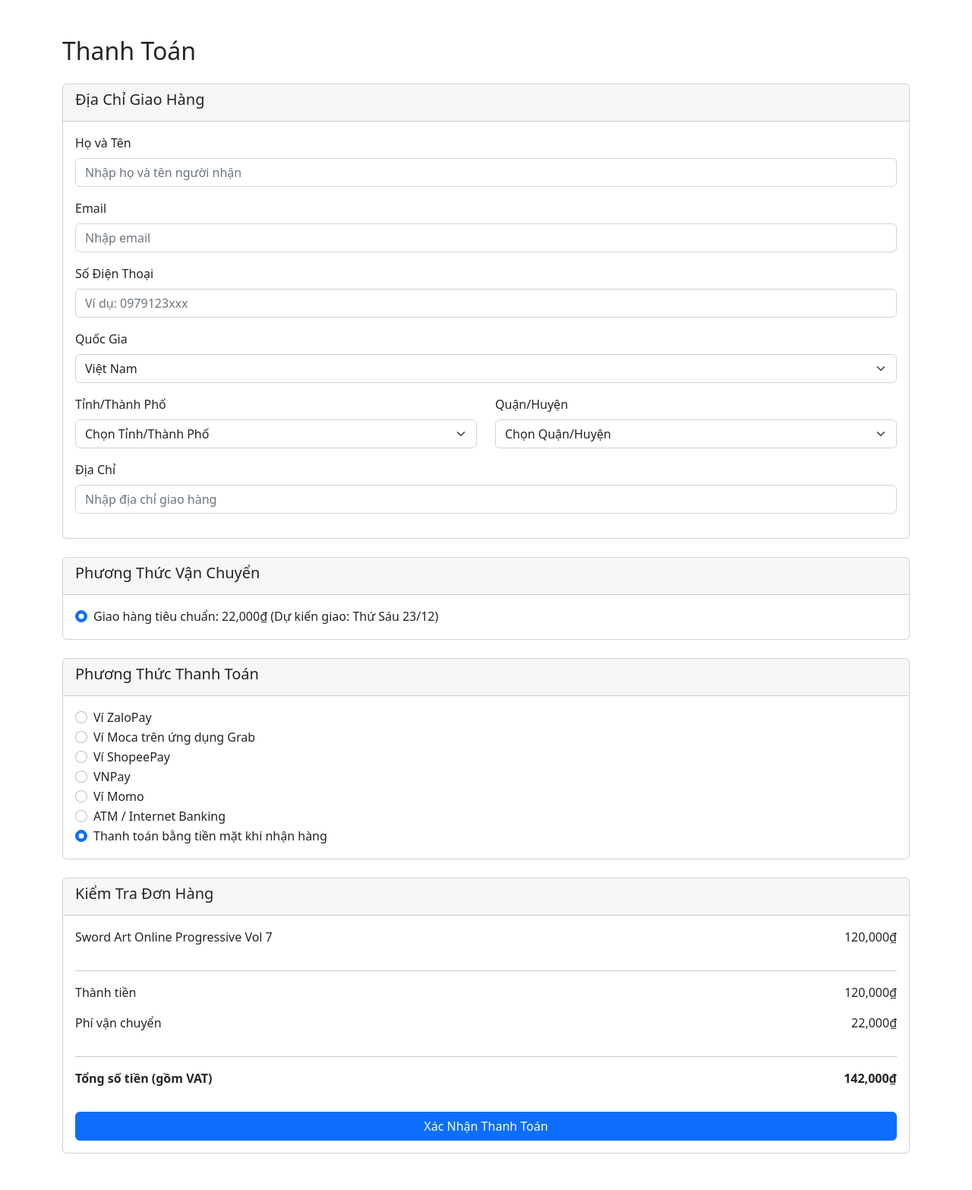
After one commit to dang-khoa-2k4/BKBooks, a PHP site: page /payment.php in a window 1280 px wide. The commit adds this page. Shown: the whole page at 76% size. Run offline with PHP 8.4, Linux system fonts and the light colour scheme.

Commit message:
add payment page

```diff
--- /dev/null
+++ b/source/View/user/pages/payment.php
@@ -0,0 +1,153 @@
+<!DOCTYPE html>
+<html lang="vi">
+<head>
+    <meta charset="UTF-8">
+    <meta name="viewport" content="width=device-width, initial-scale=1.0">
+    <title>Trang Thanh Toán</title>
+    <!-- Bootstrap CSS -->
+    <link
+      href="https://cdn.jsdelivr.net/npm/bootstrap@5.2.3/dist/css/bootstrap.min.css"
+      rel="stylesheet"
+      integrity="sha384-rbsA2VBKQhggwzxH7pPCaAqO46MgnOM80zW1RWuH61DGLwZJEdK2Kadq2F9CUG65"
+      crossorigin="anonymous"
+    />
+    <script
+      src="https://cdn.jsdelivr.net/npm/bootstrap@5.2.3/dist/js/bootstrap.bundle.min.js"
+      integrity="sha384-kenU1KFdBIe4zVF0s0G1M5b4hcpxyD9F7jL+jjXkk+Q2h455rYXK/7HAuoJl+0I4"
+      crossorigin="anonymous"
+    ></script>
+</head>
+<body>
+    <div class="container my-5">
+        <h2 class="mb-4">Thanh Toán</h2>
+
+        <!-- Phần Địa Chỉ Giao Hàng -->
+        <div class="card mb-4">
+            <div class="card-header">
+                <h5>Địa Chỉ Giao Hàng</h5>
+            </div>
+            <div class="card-body">
+                <form>
+                    <div class="mb-3">
+                        <label for="fullName" class="form-label">Họ và Tên</label>
+                        <input type="text" class="form-control" id="fullName" placeholder="Nhập họ và tên người nhận">
+                    </div>
+                    <div class="mb-3">
+                        <label for="email" class="form-label">Email</label>
+                        <input type="email" class="form-control" id="email" placeholder="Nhập email">
+                    </div>
+                    <div class="mb-3">
+                        <label for="phone" class="form-label">Số Điện Thoại</label>
+                        <input type="text" class="form-control" id="phone" placeholder="Ví dụ: 0979123xxx">
+                    </div>
+                    <div class="mb-3">
+                        <label for="country" class="form-label">Quốc Gia</label>
+                        <select class="form-select" id="country">
+                            <option selected>Việt Nam</option>
+                        </select>
+                    </div>
+                    <div class="row">
+                        <div class="col-md-6 mb-3">
+                            <label for="state" class="form-label">Tỉnh/Thành Phố</label>
+                            <select class="form-select" id="state">
+                                <option selected>Chọn Tỉnh/Thành Phố</option>
+                            </select>
+                        </div>
+                        <div class="col-md-6 mb-3">
+                            <label for="city" class="form-label">Quận/Huyện</label>
+                            <select class="form-select" id="city">
+                                <option selected>Chọn Quận/Huyện</option>
+                            </select>
+                        </div>
+                    </div>
+                    <div class="mb-3">
+                        <label for="address" class="form-label">Địa Chỉ</label>
+                        <input type="text" class="form-control" id="address" placeholder="Nhập địa chỉ giao hàng">
+                    </div>
+                </form>
+            </div>
+        </div>
+
+        <!-- Phần Phương Thức Vận Chuyển -->
+        <div class="card mb-4">
+            <div class="card-header">
+                <h5>Phương Thức Vận Chuyển</h5>
+            </div>
+            <div class="card-body">
+                <div class="form-check">
+                    <input class="form-check-input" type="radio" name="shippingMethod" id="standardShipping" checked>
+                    <label class="form-check-label" for="standardShipping">
+                        Giao hàng tiêu chuẩn: 22,000₫ (Dự kiến giao: Thứ Sáu 23/12)
+                    </label>
+                </div>
+            </div>
+        </div>
+
+        <!-- Phần Phương Thức Thanh Toán -->
+        <div class="card mb-4">
+            <div class="card-header">
+                <h5>Phương Thức Thanh Toán</h5>
+            </div>
+            <div class="card-body">
+                <div class="form-check">
+                    <input class="form-check-input" type="radio" name="paymentMethod" id="zaloPay">
+                    <label class="form-check-label" for="zaloPay">Ví ZaloPay</label>
+                </div>
+                <div class="form-check">
+                    <input class="form-check-input" type="radio" name="paymentMethod" id="moca">
+                    <label class="form-check-label" for="moca">Ví Moca trên ứng dụng Grab</label>
+                </div>
+                <div class="form-check">
+                    <input class="form-check-input" type="radio" name="paymentMethod" id="shopeePay">
+                    <label class="form-check-label" for="shopeePay">Ví ShopeePay</label>
+                </div>
+                <div class="form-check">
+                    <input class="form-check-input" type="radio" name="paymentMethod" id="vnpay">
+                    <label class="form-check-label" for="vnpay">VNPay</label>
+                </div>
+                <div class="form-check">
+                    <input class="form-check-input" type="radio" name="paymentMethod" id="momo">
+                    <label class="form-check-label" for="momo">Ví Momo</label>
+                </div>
+                <div class="form-check">
+                    <input class="form-check-input" type="radio" name="paymentMethod" id="atm">
+                    <label class="form-check-label" for="atm">ATM / Internet Banking</label>
+                </div>
+                <div class="form-check">
+                    <input class="form-check-input" type="radio" name="paymentMethod" id="cash" checked>
+                    <label class="form-check-label" for="cash">Thanh toán bằng tiền mặt khi nhận hàng</label>
+                </div>
+            </div>
+        </div>
+
+        <!-- Phần Kiểm Tra Đơn Hàng -->
+        <div class="card mb-4">
+            <div class="card-header">
+                <h5>Kiểm Tra Đơn Hàng</h5>
+            </div>
+            <div class="card-body">
+                <div class="d-flex justify-content-between">
+                    <p>Sword Art Online Progressive Vol 7</p>
+                    <p>120,000₫</p>
+                </div>
+                <hr>
+                <div class="d-flex justify-content-between">
+                    <p>Thành tiền</p>
+                    <p>120,000₫</p>
+                </div>
+                <div class="d-flex justify-content-between">
+                    <p>Phí vận chuyển</p>
+                    <p>22,000₫</p>
+                </div>
+                <hr>
+                <div class="d-flex justify-content-between fw-bold">
+                    <p>Tổng số tiền (gồm VAT)</p>
+                    <p>142,000₫</p>
+                </div>
+                <button class="btn btn-primary w-100 mt-3">Xác Nhận Thanh Toán</button>
+            </div>
+        </div>
+    </div>
+
+</body>
+</html>
```
Also changed, not shown: source/View/user/pages/login.php (+8 -2 lines), source/assets/atm.png (added), source/assets/cash.png (added), source/assets/grabpay.png (added), source/assets/momo.png (added), source/assets/shopee.png (added), source/assets/vnpay.png (added), source/assets/zalopay.png (added).
